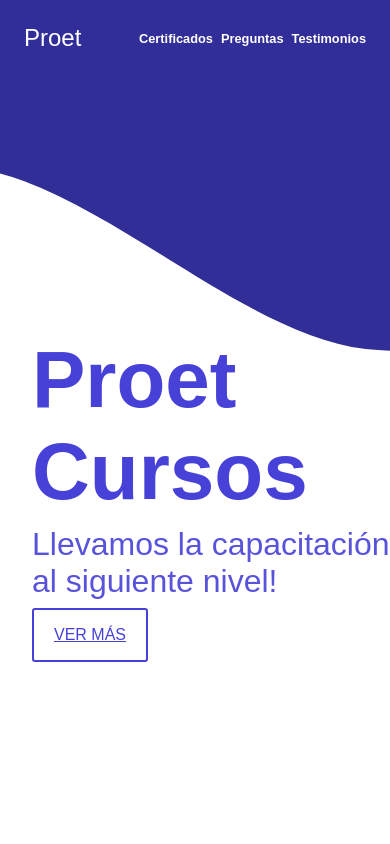
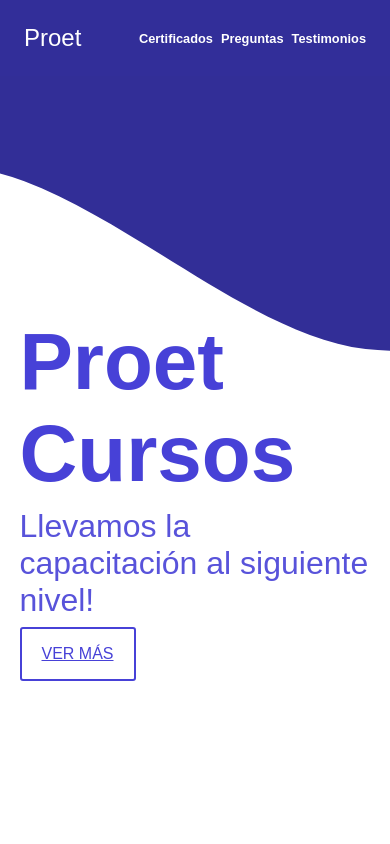
Before and after one commit to iarmolla/proet-react, a React (Create React App) app: page / in a window 390 px wide. Shown: the top 844 px of the page. Built offline with nearby package versions, Linux system fonts and the light colour scheme.

Commit message:
fixing responsive

```diff
--- a/src/styles/home.css
+++ b/src/styles/home.css
@@ -102,7 +102,7 @@
     display: none;
   }
   .landing__section {
-    padding-left: 2rem;
+    width: 90%;
   }
   .landing__pricing {
     padding-top: 0;
```
